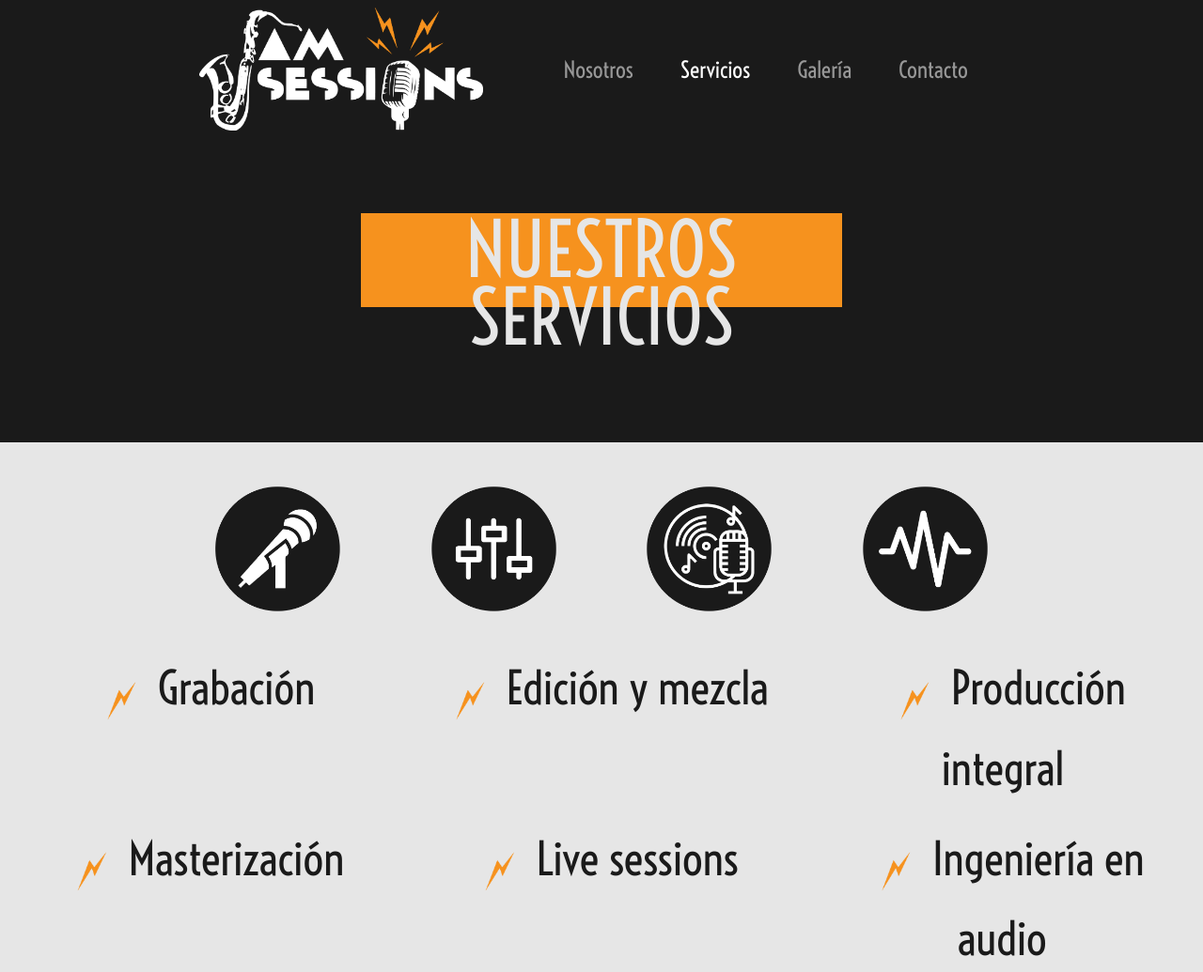
After one commit to juandcr/JamSessions, a Django app: page /servicios in a window 1280 px wide. The commit adds this page. Shown: the top 1035 px of the page at 94% size. Run offline with Django 3.2, Linux system fonts and the light colour scheme; some libraries are stand-ins or nearby versions.

Commit message:
added services page

```diff
--- a/core/static/core/css/jam.css
+++ b/core/static/core/css/jam.css
@@ -90,11 +90,31 @@ header{
     font-size: 2em;
 
 }
+.services{
+    width: 18%;
+    padding: 3%;
+}
 
+.light-background span{
+    font-size: 3.0em;
+    color: #1A1A1A;
+
+}
+.bullet{
+    width: 10%;
+    display: inline-block;
+}
+.s-details p{
+    font-size: 3em !important;
+}
+.services-detail{
+    width: 100%;
+    padding: 3em;
+}
 .light-background{
     background-color: #E6E6E6 !important;
+}
 
-}
 .light-background h1{
     color: #1A1A1A !important;
 }
--- a/core/templates/core/base.html
+++ b/core/templates/core/base.html
@@ -40,16 +40,16 @@
     <div class="collapse navbar-collapse" id="navbarSupportedContent">
       <ul class="navbar-nav me-auto mb-2 mb-lg-0 ">
         <li class="nav-item">
-          <a class="nav-link {%if request.path == '/nosotros' %}active{% endif %}" " aria-current="page" href="{% url 'about' %}">Nosotros</a>
+          <a class="nav-link {%if request.path == '/nosotros' %}active{% endif %}"  href="{% url 'about' %}">Nosotros</a>
         </li>
         <li class="nav-item">
-          <a class="nav-link {%if request.path == '/servicios' %}active{% endif %}"" href="">Servicios</a>
+          <a class="nav-link {%if request.path == '/servicios' %}active{% endif %}" href="{% url 'services' %}" >Servicios</a>
         </li>
         <li class="nav-item">
-          <a class="nav-link {%if request.path == '/galeria' %}active{% endif %}"" href="#">Galería</a>
+          <a class="nav-link {%if request.path == '/galeria' %}active{% endif %}" href="#">Galería</a>
         </li>
         <li class="nav-item">
-          <a class="nav-link {%if request.path == '/contacto' %}active{% endif %}"" href="#">Contacto</a>
+          <a class="nav-link {%if request.path == '/contacto' %}active{% endif %}" href="#">Contacto</a>
         </li>
       </ul>
     </div>
--- /dev/null
+++ b/core/templates/core/services.html
@@ -0,0 +1,76 @@
+{% extends 'core/base.html' %}
+
+{% block title %}Servicios{% endblock %}
+{% load static %}
+
+{% block content%}
+
+<div class="container-header mb-5">
+  <div class="rectangle-header text-center">
+    <p class="title-main">NUESTROS <br> SERVICIOS</p>
+  </div>
+</div>
+<br>
+<br>
+
+<div class="container-fluid light-background mt-5">
+    <div class="row mt-4">
+        <div class="col-12 text-center">
+            <img src="{% static 'core/img/servicios/s_mic.png' %}" class="services" alt="">
+            <img src="{% static 'core/img/servicios/s_eq.png' %}" class="services" alt="">
+            <img src="{% static 'core/img/servicios/s_ac.png' %}" class="services" alt="">
+            <img src="{% static 'core/img/servicios/s_graph.png' %}" class=" services" alt="">
+        </div>
+    </div>
+    <div class="row text-center">
+        <div class="col-sm-12 col-md-4">
+            <img class="services" src="{% static 'core/img/logos/bullet.png'%}" alt="">
+            <span class="service">Grabación</span>
+        </div>
+        <div class="col-sm-12 col-md-4">
+            <img class="services" src="{% static 'core/img/logos/bullet.png'%}" alt="">
+            <span>Edición y mezcla</span>
+        </div>
+        <div class="col-sm-12 col-md-4">
+            <img class="services" src="{% static 'core/img/logos/bullet.png'%}" alt="">
+            <span>Producción integral</span>
+        </div>
+    </div>
+    <div class="row text-center mt-4">
+        <div class="col-sm-12 col-md-4">
+            <img class="services" src="{% static 'core/img/logos/bullet.png'%}" alt="">
+            <span>Masterización</span>
+        </div>
+        <div class="col-sm-12 col-md-4">
+            <img class="services" src="{% static 'core/img/logos/bullet.png'%}" alt="">
+            <span>Live sessions</span>
+        </div>
+        <div class="col-sm-12 col-md-4">
+            <img class="services" src="{% static 'core/img/logos/bullet.png'%}" alt="">
+            <span>Ingeniería en audio</span>
+        </div>
+    </div>
+</div>
+
+<div class="container-fluid s-details">
+    <div class="row mt-5 text-center">
+        <div class="col-sm-12 col-md-4">
+            <img src="{% static 'core/img/backgrounds/estudio_3.jpg'%}" class="services-detail" alt="">
+            <p class="mt-3">SESIÓN</p>
+        </div>
+        <div class="col-sm-12 col-md-4">
+            <img src="{% static 'core/img/backgrounds/estudio_3.jpg'%}" class="services-detail" alt="">
+            <p class="mt-3">GRABACIÓN</p>
+        </div>
+        <div class="col-sm-12 col-md-4">
+            <img src="{% static 'core/img/backgrounds/estudio_3.jpg'%}" class="services-detail" alt="">
+            <p class="mt-3">MÁS</p>
+        </div>
+    </div>
+</div>
+
+
+{% include 'core/contact_us.html' %}
+
+
+{% endblock %}
--- a/core/views.py
+++ b/core/views.py
@@ -22,3 +22,6 @@ def home (request):
 
 def about (request):
     return render(request,'core/about.html')
+
+def services (request):
+    return render(request,'core/services.html')
--- a/jamSessions/urls.py
+++ b/jamSessions/urls.py
@@ -18,7 +18,8 @@ from django.urls import path
 from core import views as coreViews
 
 urlpatterns = [
-    path('admin/', admin.site.urls),
-    path('',coreViews.home,name='home'),
-    path('nosotros',coreViews.about,name='about')
+    path('admin/', admin.site.urls)
+    ,path('',coreViews.home,name='home')
+    ,path('nosotros',coreViews.about,name='about')
+    ,path('servicios',coreViews.services,name='services')
 ]
```
Also changed, not shown: core/static/core/img/logos/bullet.png (added), core/static/core/img/servicios/s_ac.jpg (renamed from core/static/core/img/servicios/Iconos-Jam sessions-06.jpg), core/static/core/img/servicios/s_ac.png (renamed from core/static/core/img/servicios/Iconos-Jam sessions-06.png), core/static/core/img/servicios/s_eq.jpg (renamed from core/static/core/img/servicios/Iconos-Jam sessions-05.jpg), core/static/core/img/servicios/s_eq.png (renamed from core/static/core/img/servicios/Iconos-Jam sessions-05.png), core/static/core/img/servicios/s_graph.jpg (renamed from core/static/core/img/servicios/Iconos-Jam sessions-07.jpg), core/static/core/img/servicios/s_graph.png (renamed from core/static/core/img/servicios/Iconos-Jam sessions-07.png), core/static/core/img/servicios/s_mic.jpg (renamed from core/static/core/img/servicios/Iconos-Jam sessions-04.jpg), core/static/core/img/servicios/s_mic.png (renamed from core/static/core/img/servicios/Iconos-Jam sessions-04.png).
